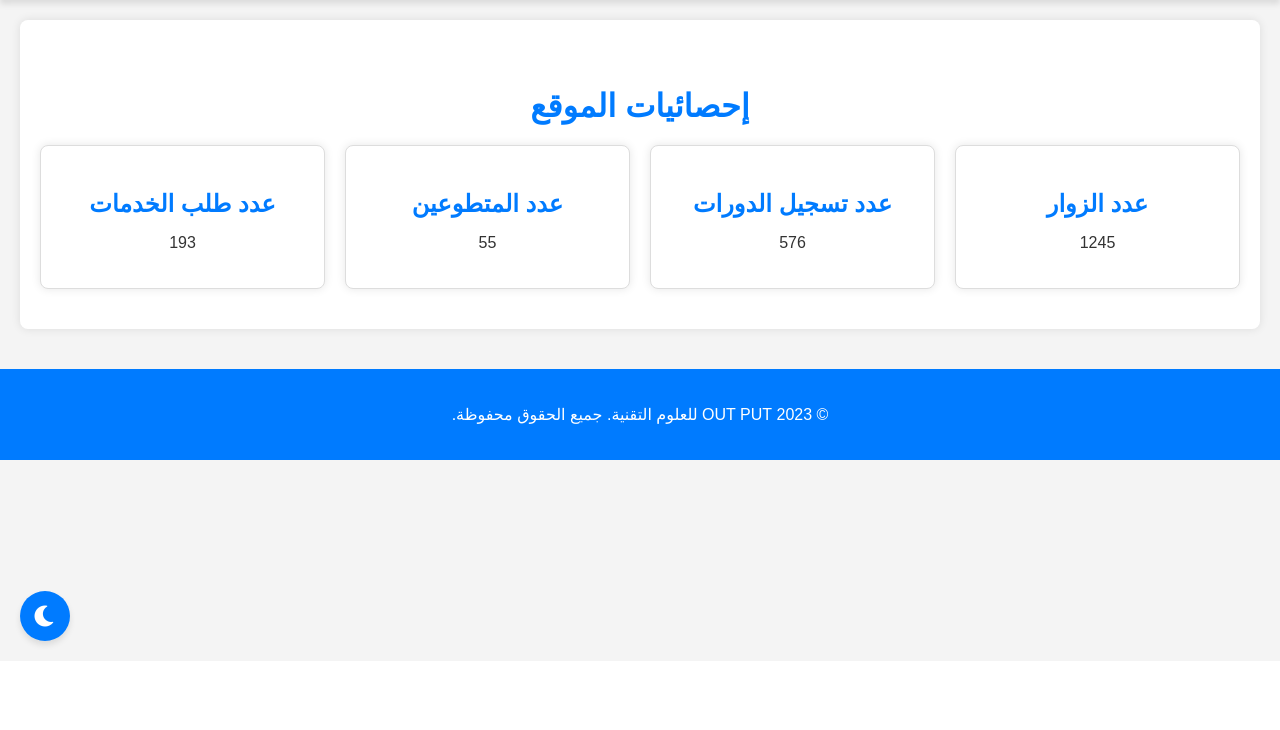
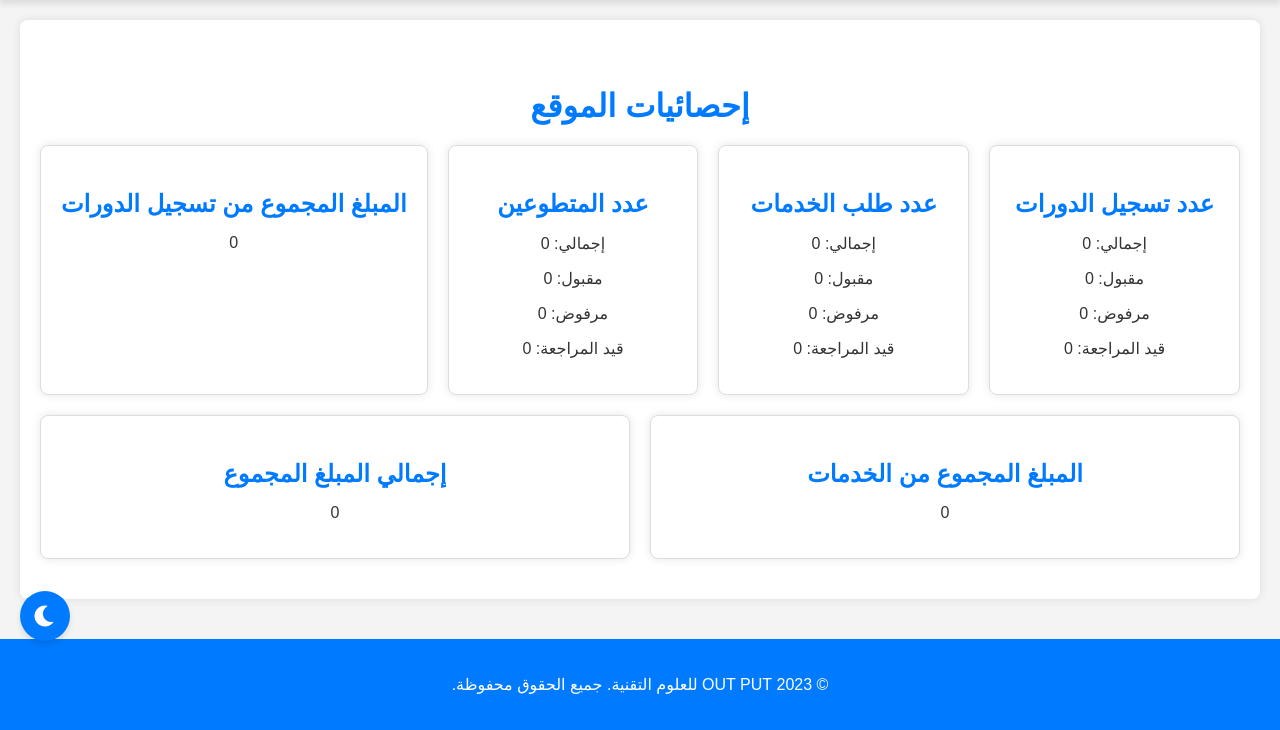
Before and after one commit to yemen-output/blog, a PHP site: page /admin/statistics.php in a window 1280 px wide. Shown: the part 139-869 px from the top of the page. Before the commit the page ends 788 px from the top, so only its background shows below. Run offline with PHP 8.4, Linux system fonts and the light colour scheme; the visitor is signed in with stand-in values (Sample User, id 1).

Commit message:
Add/Update admin/statistics.php

```diff
--- a/admin/statistics.php
+++ b/admin/statistics.php
@@ -2,14 +2,117 @@
 session_start();
 
 // التحقق من تسجيل الدخول
-if (isset($_SESSION['logged_in']) && $_SESSION['logged_in'] === true) {
-    // تم تسجيل الدخول بنجاح
-    http_response_code(200); // OK
-} else {
+if (!(isset($_SESSION['logged_in']) && $_SESSION['logged_in'] === true)) {
     // تسجيل الدخول غير صحيح
     http_response_code(302); // Found (Redirection)
     header('Location: ../index.html'); // إعادة التوجيه إلى الصفحة الرئيسية
+    exit;
 }
+
+// دالة لجلب الإحصائيات من قاعدة البيانات أو JSON
+function fetchStatistics($db_file, $status_file, $json_file, $table_name)
+{
+    $db_file = "../" . $db_file; // إضافة "../" للمسار
+    $status_file = "../" . $status_file; // إضافة "../" للمسار
+    $json_file = "../" . $json_file; // إضافة "../" للمسار
+
+    $total = 0;
+    $accepted = 0;
+    $rejected = 0;
+    $pending = 0;
+    $total_amount = 0;
+
+    // جلب البيانات من قاعدة البيانات
+    if (file_exists($db_file)) {
+        try {
+            $db = new PDO('sqlite:' . $db_file);
+            $db->setAttribute(PDO::ATTR_ERRMODE, PDO::ERRMODE_EXCEPTION);
+
+            // حساب إجمالي السجلات في قاعدة البيانات
+            if ($table_name) {
+                $stmt = $db->query("SELECT COUNT(*) FROM " . $table_name);
+                $total += $stmt->fetchColumn();
+            }
+
+        } catch (PDOException $e) {
+            // معالجة الخطأ بشكل مناسب، مثل تسجيله في ملف
+            error_log("Database error: " . $e->getMessage());
+        }
+    }
+
+    // قراءة ملف الحالة
+    $statuses = [];
+    if (file_exists($status_file)) {
+        $statuses_content = file_get_contents($status_file);
+        if ($statuses_content !== false) {
+            $statuses = json_decode($statuses_content, true);
+            if (!is_array($statuses)) {
+                $statuses = [];
+            }
+        }
+        // حساب الإحصائيات من ملف الحالة
+        foreach ($statuses as $id => $statusData) {
+            $status = isset($statusData['status']) ? $statusData['status'] : 'قيد المراجعة';
+            if ($status == 'مقبول') {
+                $accepted++;
+            } elseif ($status == 'مرفوض') {
+                $rejected++;
+            } else {
+                $pending++;
+            }
+
+            // جمع المبالغ من ملف الحالة
+            if (isset($statusData['amount']) && is_numeric($statusData['amount'])) {
+                $total_amount += floatval($statusData['amount']);
+            }
+        }
+    }
+    // جلب البيانات من ملف JSON (مع تحديث الحالة)
+    $json_data = [];
+    if (file_exists($json_file)) {
+        $json_content = file_get_contents($json_file);
+        if ($json_content !== false) {
+            $json_data = json_decode($json_content, true);
+            if (!is_array($json_data)) {
+                $json_data = [];
+            }
+        }
+
+        // تحديث الحالة من ملف statuses
+        foreach ($json_data as &$item) {
+            $id = $item['id'];
+            $item['status'] = isset($statuses[$id]['status']) ? $statuses[$id]['status'] : 'قيد المراجعة';
+        }
+        // حساب إجمالي السجلات من json
+        $total += count($json_data);
+
+    }
+
+    // حساب قيد المراجعة بشكل صحيح
+    $pending = $total - ($accepted + $rejected);
+    // في حال عدم وجود بيانات في قاعدة البيانات ووجودها في ملف json
+    if ($total == 0 && !empty($json_data)) $total = count($json_data);
+
+    return [
+        'total' => $total,
+        'accepted' => $accepted,
+        'rejected' => $rejected,
+        'pending' => $pending,
+        'total_amount' => $total_amount
+    ];
+}
+
+// جلب إحصائيات تسجيل الدورات
+$coursesStats = fetchStatistics('database/courses_registrations.db', 'data/courses_registrations_status.json', 'data/courses_registrations.json', 'courses_registrations');
+
+// جلب إحصائيات طلبات الخدمات
+$requestsStats = fetchStatistics('database/requests.db', 'data/requests_status.json', 'data/requests.json', 'requests');
+
+// جلب إحصائيات المتطوعين
+$volunteersStats = fetchStatistics('database/volunteers.db', 'data/volunteer_status.json', 'data/volunteers.json', 'volunteers');
+
+// دمج المبالغ
+$total_amount = $coursesStats['total_amount'] + $requestsStats['total_amount'];
 ?>
 
 <!DOCTYPE html>
@@ -68,31 +171,66 @@ if (isset($_SESSION['logged_in']) && $_SESSION['logged_in'] === true) {
     <h2>إحصائيات الموقع</h2>
     <div class="statistics">
       <div class="statistic-item section-content">
-        <h3>عدد الزوار</h3>
+        <h3>عدد تسجيل الدورات</h3>
         <p>
-          1245
-          <!-- fetch <php> -->
+          إجمالي: <?php echo $coursesStats['total']; ?>
+        </p>
+        <p>
+          مقبول: <?php echo $coursesStats['accepted']; ?>
+        </p>
+        <p>
+          مرفوض: <?php echo $coursesStats['rejected']; ?>
+        </p>
+        <p>
+          قيد المراجعة: <?php echo $coursesStats['pending']; ?>
         </p>
       </div>
       <div class="statistic-item section-content">
-        <h3>عدد تسجيل الدورات</h3>
+        <h3>عدد طلب الخدمات</h3>
         <p>
-          576
-          <!-- fetch <php> -->
+          إجمالي: <?php echo $requestsStats['total']; ?>
+        </p>
+        <p>
+          مقبول: <?php echo $requestsStats['accepted']; ?>
+        </p>
+        <p>
+          مرفوض: <?php echo $requestsStats['rejected']; ?>
+        </p>
+        <p>
+          قيد المراجعة: <?php echo $requestsStats['pending']; ?>
         </p>
       </div>
       <div class="statistic-item section-content">
         <h3>عدد المتطوعين</h3>
         <p>
-          55
-          <!-- fetch <php> -->
+          إجمالي: <?php echo $volunteersStats['total']; ?>
+        </p>
+        <p>
+          مقبول: <?php echo $volunteersStats['accepted']; ?>
+        </p>
+        <p>
+          مرفوض: <?php echo $volunteersStats['rejected']; ?>
+        </p>
+        <p>
+          قيد المراجعة: <?php echo $volunteersStats['pending']; ?>
         </p>
       </div>
       <div class="statistic-item section-content">
-        <h3>عدد طلب الخدمات</h3>
+        <h3>المبلغ المجموع من تسجيل الدورات</h3>
         <p>
-          193
-          <!-- fetch <php> -->
+          <?php echo $coursesStats['total_amount']; ?>
+        </p>
+      </div>
+      <div class="statistic-item section-content">
+        <h3>المبلغ المجموع من الخدمات</h3>
+        <p>
+          <?php echo $requestsStats['total_amount']; ?>
+        </p>
+      </div>
+      <div class="statistic-item section-content">
+        <h3>إجمالي المبلغ المجموع</h3>
+        <p>
+          <?php echo $total_amount; ?>
         </p>
       </div>
     </div>
```
